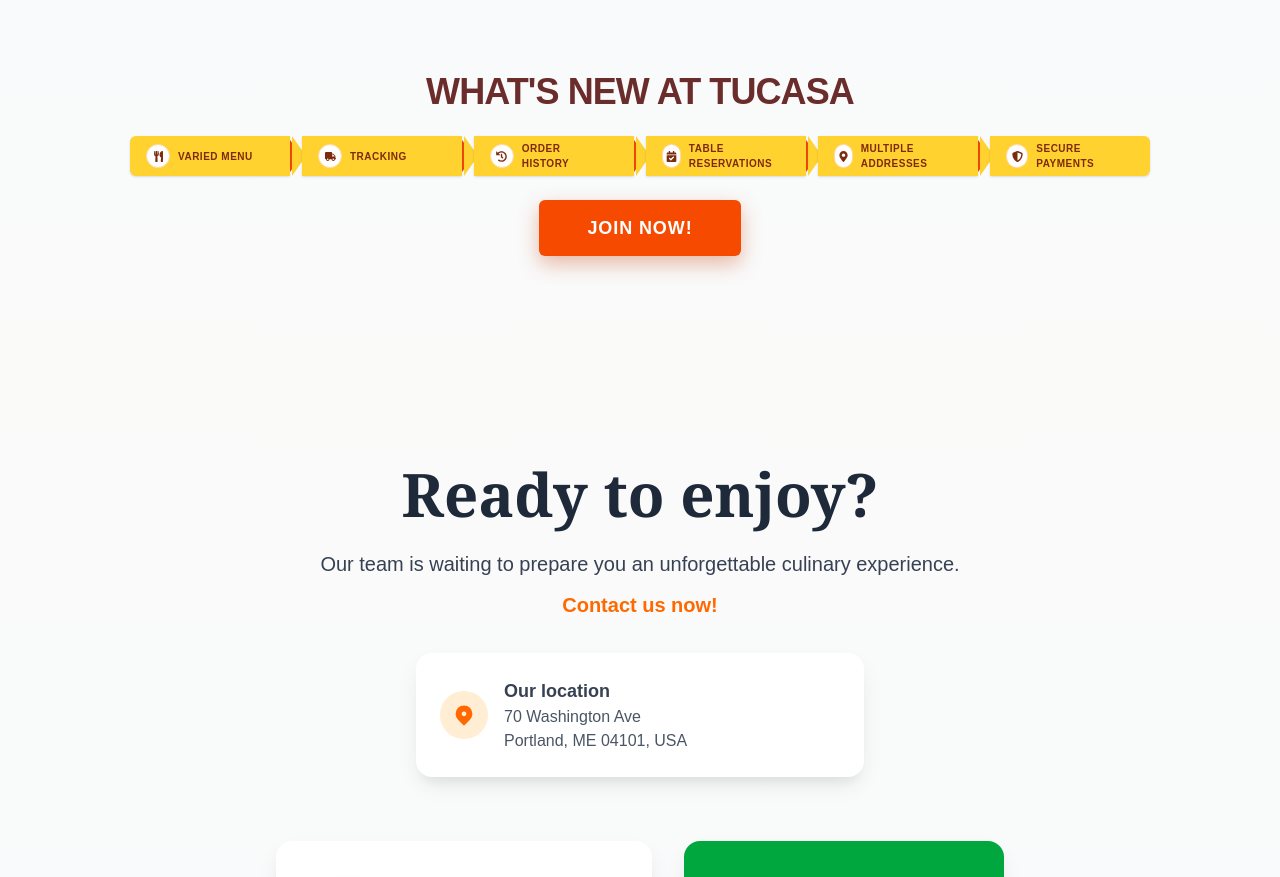
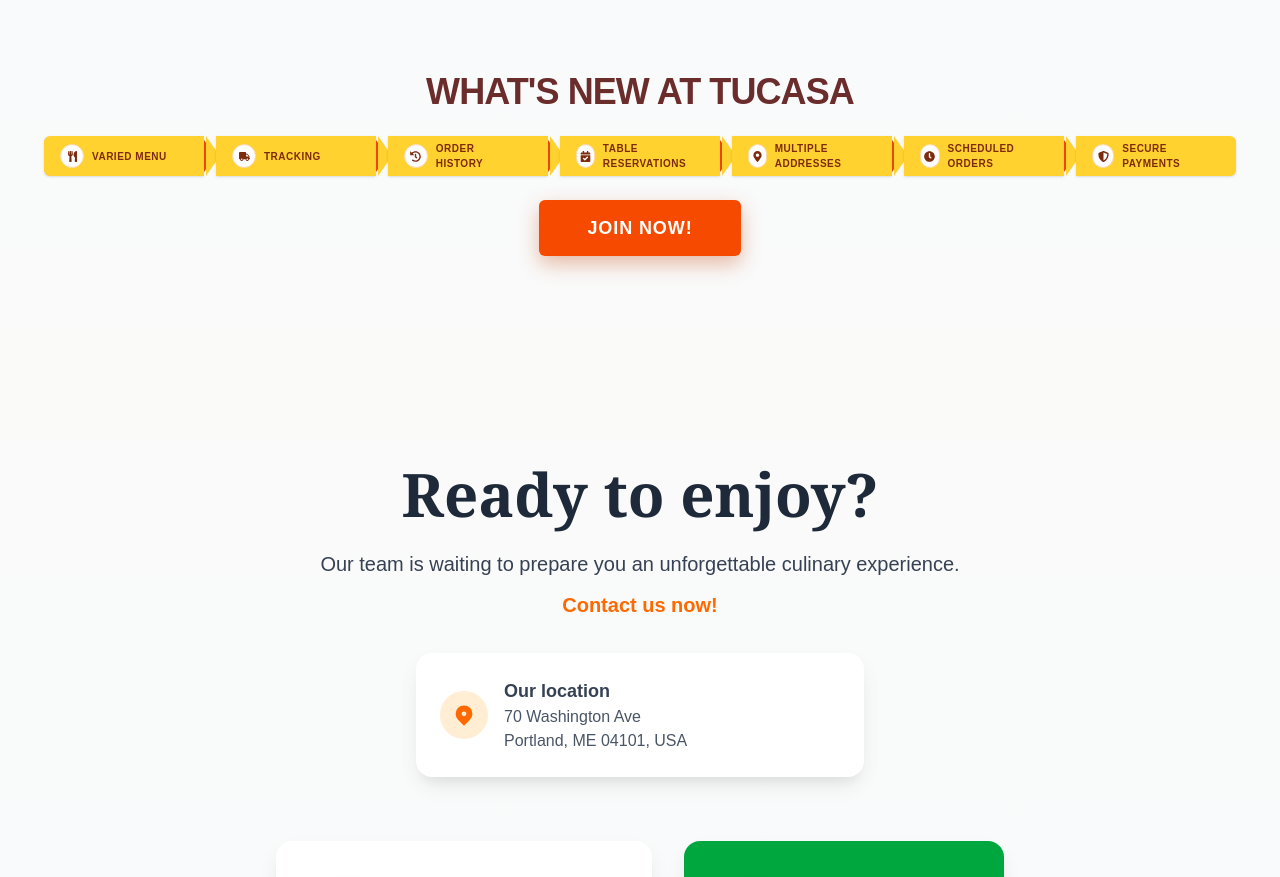
Before and after one commit to danielhd94/tucasalanding, a Next.js app: page / in a window 1280 px wide. Shown: the part 840-1717 px from the top of the page. Built offline with nearby package versions, Linux system fonts and the light colour scheme.

Commit message:
add benfits

```diff
--- a/app/page.tsx
+++ b/app/page.tsx
@@ -2,7 +2,7 @@
 
 import Image from "next/image";
 import { useEffect, useState } from "react";
-import { FaUtensils, FaTruck, FaHistory, FaCalendarCheck, FaMapMarkerAlt, FaShieldAlt } from "react-icons/fa";
+import { FaUtensils, FaTruck, FaHistory, FaCalendarCheck, FaMapMarkerAlt, FaShieldAlt, FaClock } from "react-icons/fa";
 
 export default function Home() {
   const [isClient, setIsClient] = useState(false);
@@ -168,6 +168,14 @@
                     </span>
                     <span className="ml-3">Secure Payments</span>
                   </div>
+
+                  {/* Scheduled Orders */}
+                  <div className="flex items-center h-12 pl-4 pr-4 bg-amber-300 text-orange-900 font-extrabold uppercase text-sm tracking-wider rounded-lg shadow">
+                    <span className="inline-flex items-center justify-center w-8 h-8 rounded-full bg-white text-orange-900 border border-orange-200">
+                      <FaClock className="text-sm" />
+                    </span>
+                    <span className="ml-3">Scheduled Orders</span>
+                  </div>
                 </div>
 
                 {/* Desktop/Tablet: Horizontal row with decorative elements */}
@@ -218,6 +226,16 @@
                       <FaMapMarkerAlt className="text-[11px]" />
                     </span>
                     <span className="ml-2">Multiple Addresses</span>
+                    <span className="absolute top-1/2 -right-4 -translate-y-1/2 w-0 h-0 border-y-[20px] border-y-transparent border-l-[14px] border-l-amber-300" />
+                  </div>
+                  <div className="w-0 h-0 border-y-[16px] border-y-transparent border-l-[12px] border-l-orange-600" />
+
+                  {/* Scheduled Orders */}
+                  <div className="relative flex items-center h-10 pl-4 pr-6 bg-amber-300 text-orange-900 font-extrabold uppercase text-[10px] tracking-wider shadow min-w-[140px] lg:min-w-[160px]">
+                    <span className="inline-flex items-center justify-center w-6 h-6 rounded-full bg-white text-orange-900 border border-orange-200">
+                      <FaClock className="text-[11px]" />
+                    </span>
+                    <span className="ml-2">Scheduled Orders</span>
                     <span className="absolute top-1/2 -right-4 -translate-y-1/2 w-0 h-0 border-y-[20px] border-y-transparent border-l-[14px] border-l-amber-300" />
                   </div>
                   <div className="w-0 h-0 border-y-[16px] border-y-transparent border-l-[12px] border-l-orange-600" />
```
